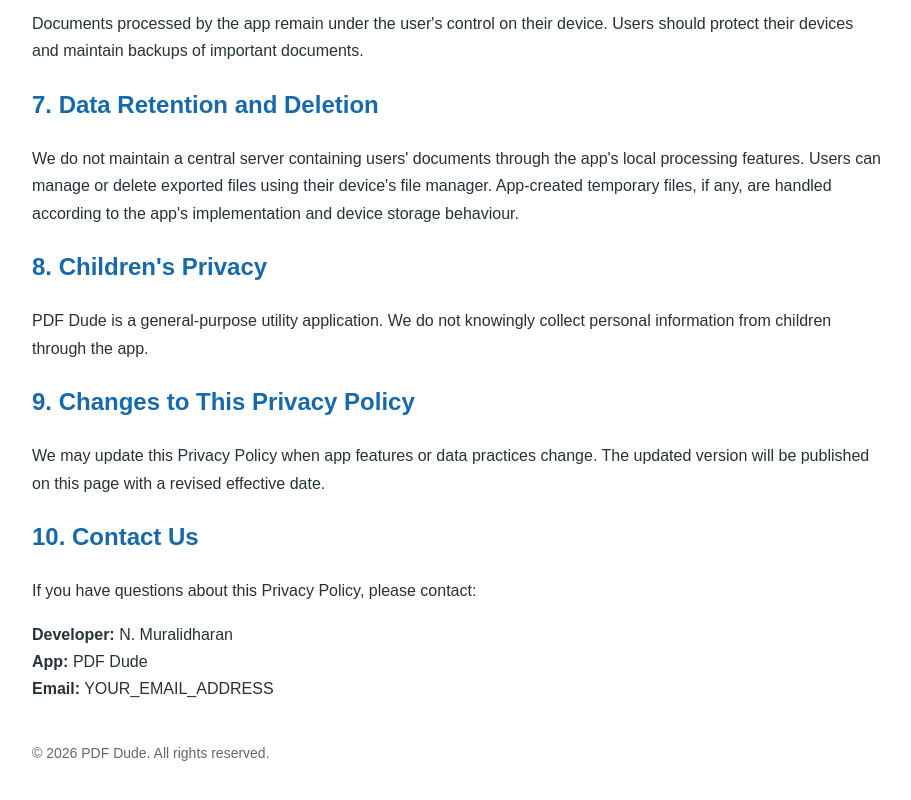
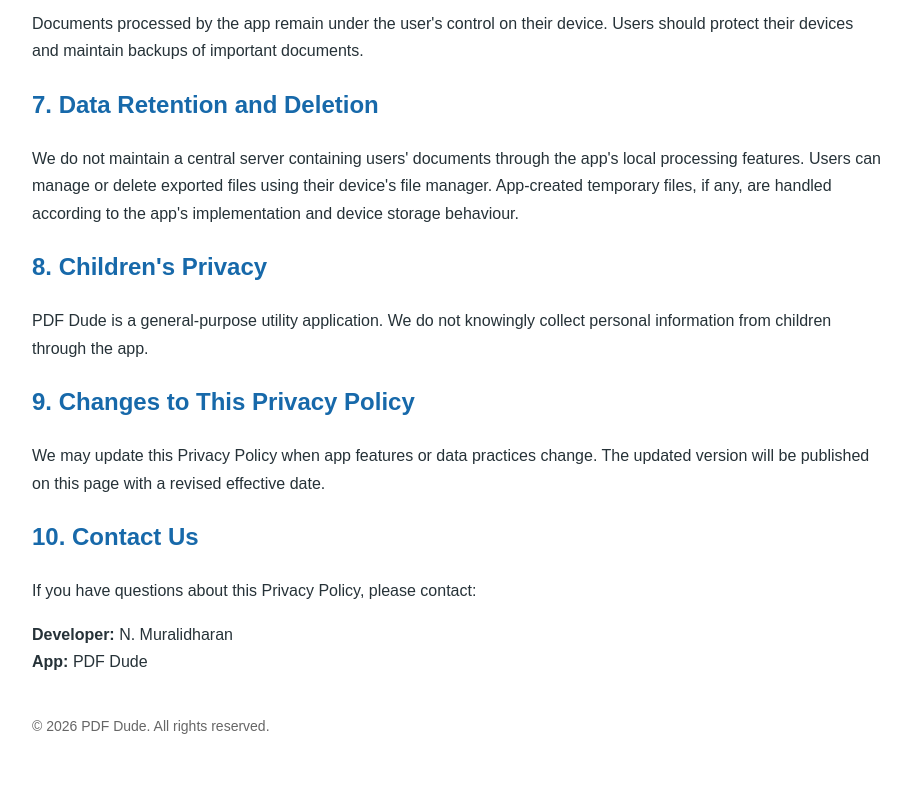
Before and after one commit to muraydharan-bit/kissmi-pdf-privacy, a plain HTML site: page index.html in a window 1280 px wide. Shown: the part 1027-1827 px from the top of the page, without its empty margins (183-1094 px from the left). After the commit the page ends 1806 px from the top, so only its background shows below. Drawn offline with Linux system fonts and the light colour scheme.

Commit message:
Update index.html

```diff
--- a/index.html
+++ b/index.html
@@ -110,7 +110,6 @@ please contact:
 <p>
 <strong>Developer:</strong> N. Muralidharan<br>
 <strong>App:</strong> PDF Dude<br>
-<strong>Email:</strong> YOUR_EMAIL_ADDRESS
 </p>
 
 <footer>
```
